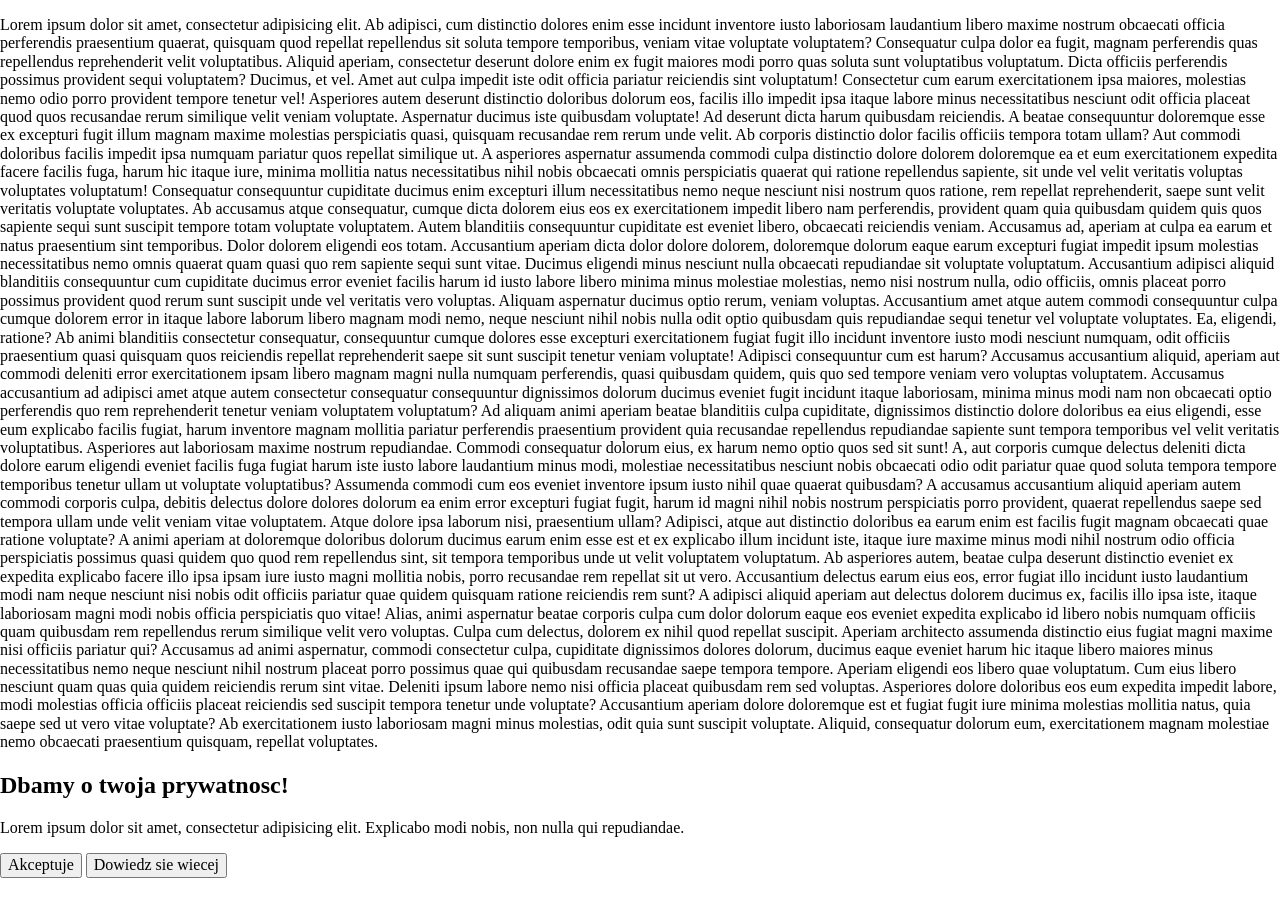
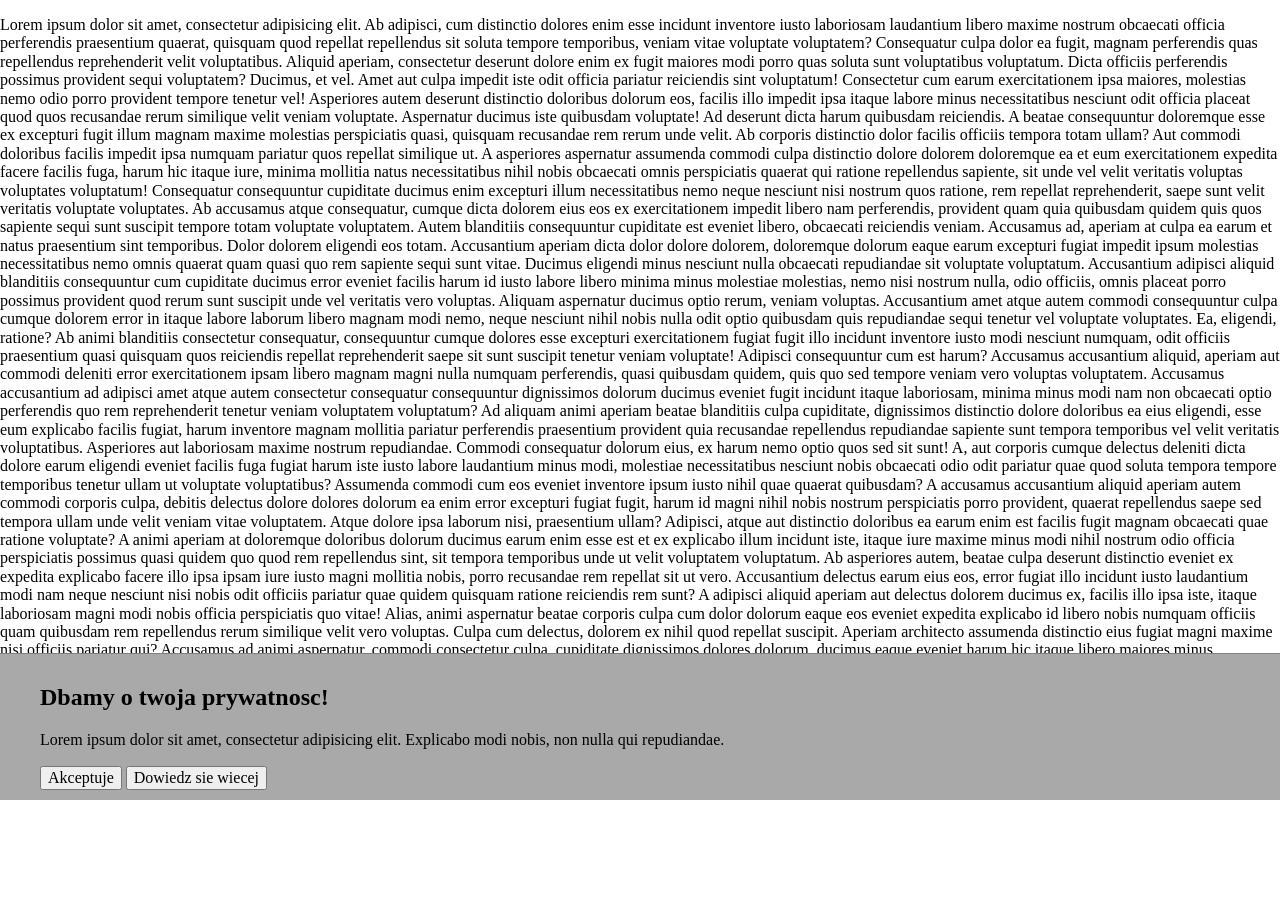
Before and after one commit to moonriselan/dom_scripts, a website: page cookie-accept.html in a window 1280 px wide. Before the commit the page ends 878 px from the top, so only its background shows below. Drawn offline with nearby package versions, Linux system fonts and the light colour scheme; files that its build step writes are made by us from their sources.

Commit message:
added cookies bar and container for styling in sass

```diff
--- a/cookie-accept.html
+++ b/cookie-accept.html
@@ -11,7 +11,7 @@
 </head>
 <body>
 
-<div>
+<div class="container">
     <p>Lorem ipsum dolor sit amet, consectetur adipisicing elit. Ab adipisci, cum distinctio dolores enim esse incidunt
         inventore iusto laboriosam laudantium libero maxime nostrum obcaecati officia perferendis praesentium quaerat,
         quisquam quod repellat repellendus sit soluta tempore temporibus, veniam vitae voluptate voluptatem? Consequatur
@@ -83,7 +83,7 @@
         dolorum eum, exercitationem magnam molestiae nemo obcaecati praesentium quisquam, repellat voluptates.</p>
 </div>
 <section class="cookies-bar">
-    <div class="cookie-bar__box">
+    <div class="cookies-bar__box">
         <h2 class="cookies-bar__title">Dbamy o twoja prywatnosc!</h2>
         <p class="cookies-bar__text">Lorem ipsum dolor sit amet, consectetur adipisicing elit. Explicabo modi nobis, non
             nulla qui repudiandae.</p>
--- a/src/sass/components/cookie-accept.scss
+++ b/src/sass/components/cookie-accept.scss
@@ -1,13 +1,31 @@
+@import "../_partials/_helpers";
+
+
+.container{
+    min-height: 100vh;
+}
 .cookies-bar {
+    box-sizing: border-box;
+    position: sticky;
+    bottom: 0;
+    border-top: 1px solid gray;
+    background-color: darkgrey;
+    width: 100%;
+    padding: toRem(10px);
+
     &__box {
+        max-width: toRem(1200px);
+        margin-inline: auto;
+    }
 
-    }
     &__title {
 
     }
+
     &__text {
 
     }
+
     &__accept-button {
 
     }
--- a/src/sass/main.scss
+++ b/src/sass/main.scss
@@ -5,3 +5,4 @@
 @import "components/form";
 @import "components/nav";
 @import "components/themes";
+@import "components/cookie-accept";
```
